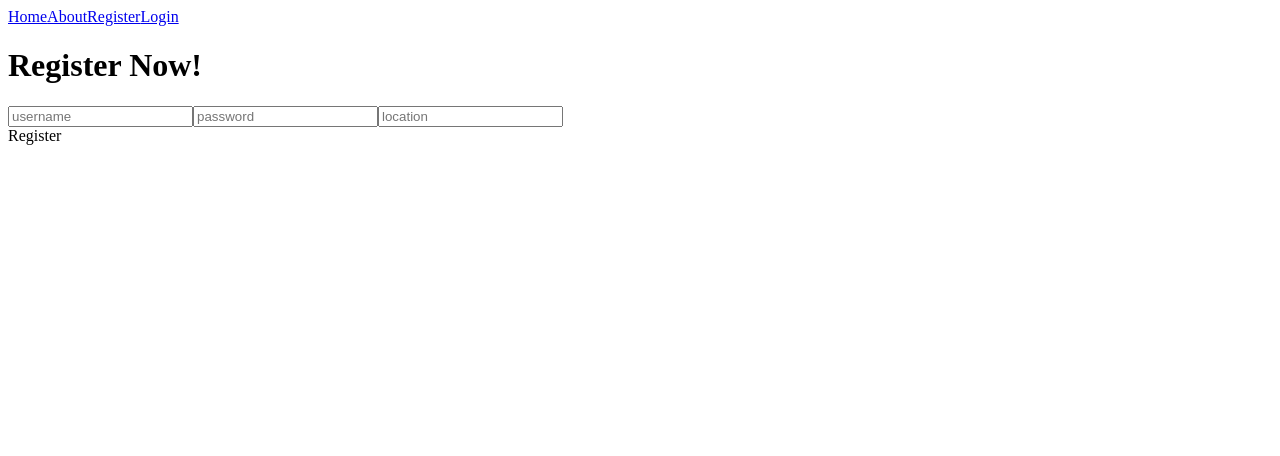
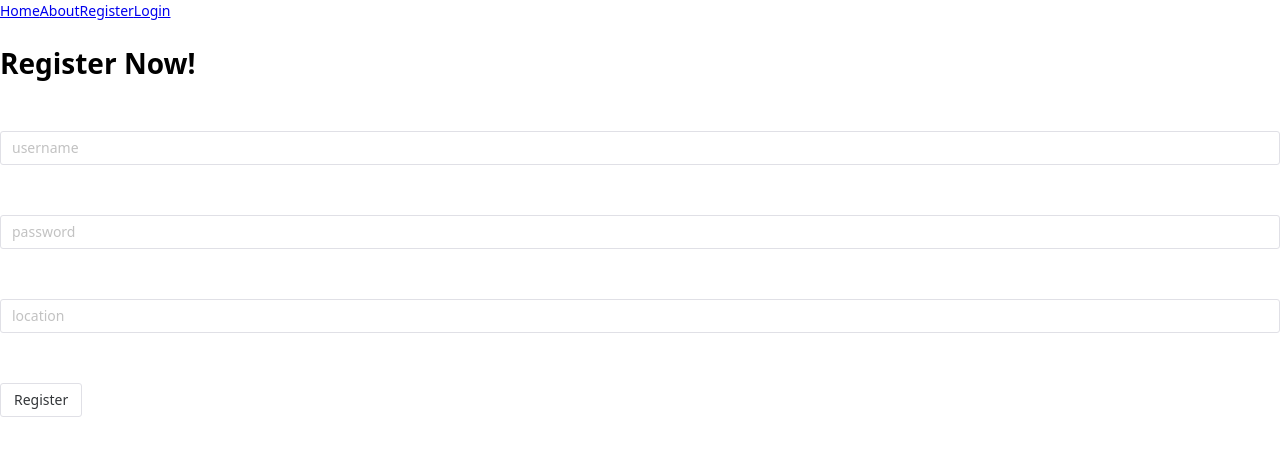
Before and after one commit to RainbowDashy/we-care-you, a Vue app in the folder frontend/: page /register in a window 1280 px wide. Shown: the top 456 px of the page. Built offline with nearby package versions, Linux system fonts and the light colour scheme.

Commit message:
rewrite RegisterComponent using naive-ui

```diff
--- a/frontend/src/components/RegisterComponent.vue
+++ b/frontend/src/components/RegisterComponent.vue
@@ -3,7 +3,7 @@ import { reactive } from "vue"
 import { useRouter } from "vue-router"
 import http from "../http.js"
 import { useUserStore } from "../stores/user.js"
-
+import { NButton, NForm, NFormItem, NInput } from "naive-ui"
 const router = useRouter()
 const user = useUserStore()
 const input = reactive({
@@ -34,21 +34,26 @@ const registerAndLogin = async () => {
 <template>
   <div>
     <h1>Register Now!</h1>
-    <form>
-      <input
-        v-model="input.username"
-        placeholder="username"
-        autocomplete="username "
-      />
-      <input
-        v-model="input.password"
-        placeholder="password"
-        type="password"
-        autocomplete="password"
-      />
-      <input v-model="input.location" placeholder="location" />
-      <div @click="registerAndLogin">Register</div>
-    </form>
+    <n-form>
+      <n-form-item>
+        <n-input v-model:value="input.username" placeholder="username" />
+      </n-form-item>
+      <n-form-item>
+        <n-input
+          v-model:value="input.password"
+          placeholder="password"
+          type="password"
+        />
+      </n-form-item>
+      <n-form-item>
+        <n-input v-model:value="input.location" placeholder="location" />
+      </n-form-item>
+      <n-form-item>
+        <n-button attr-type="button" @click="registerAndLogin">
+          Register
+        </n-button>
+      </n-form-item>
+    </n-form>
   </div>
 </template>
 
```
